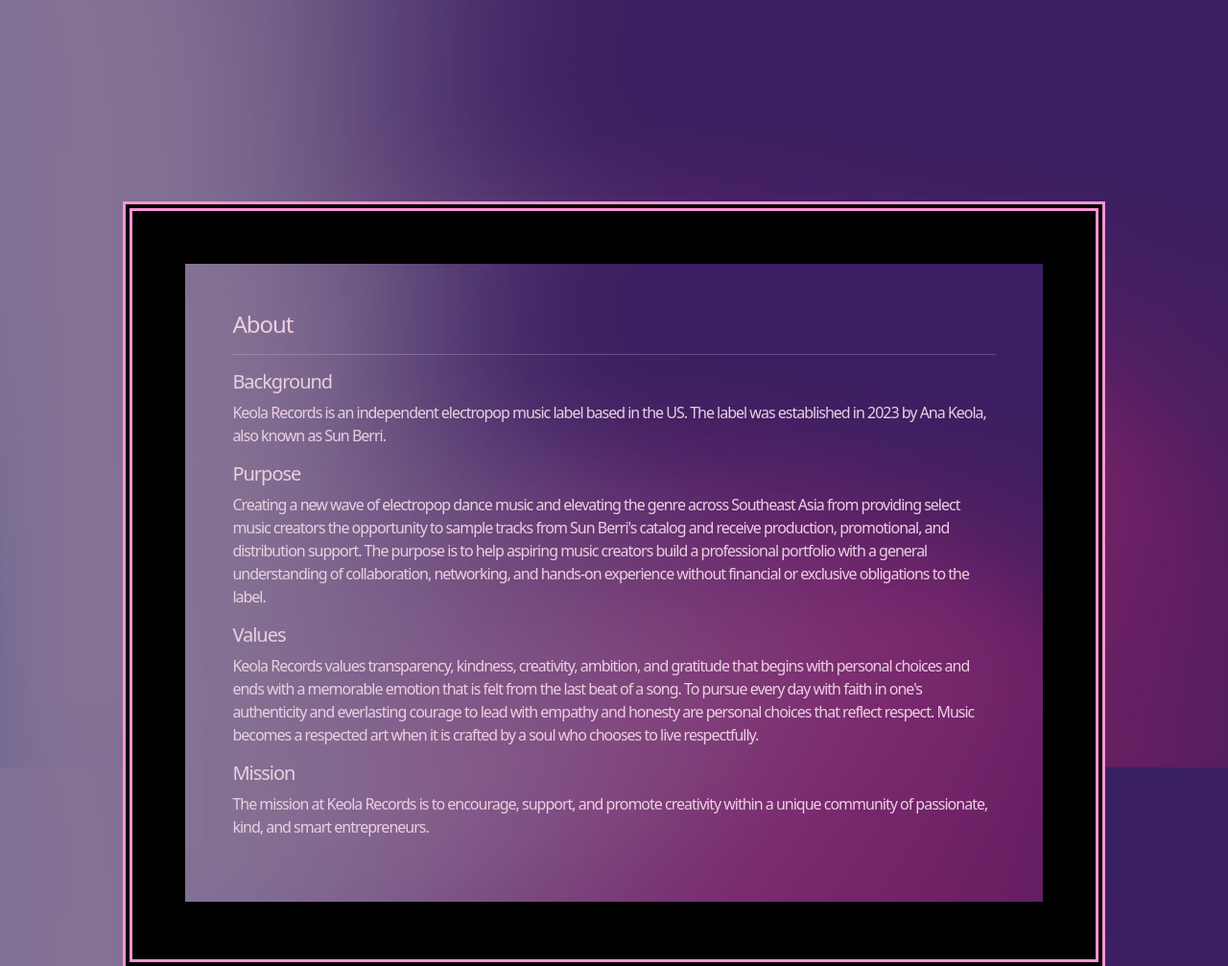
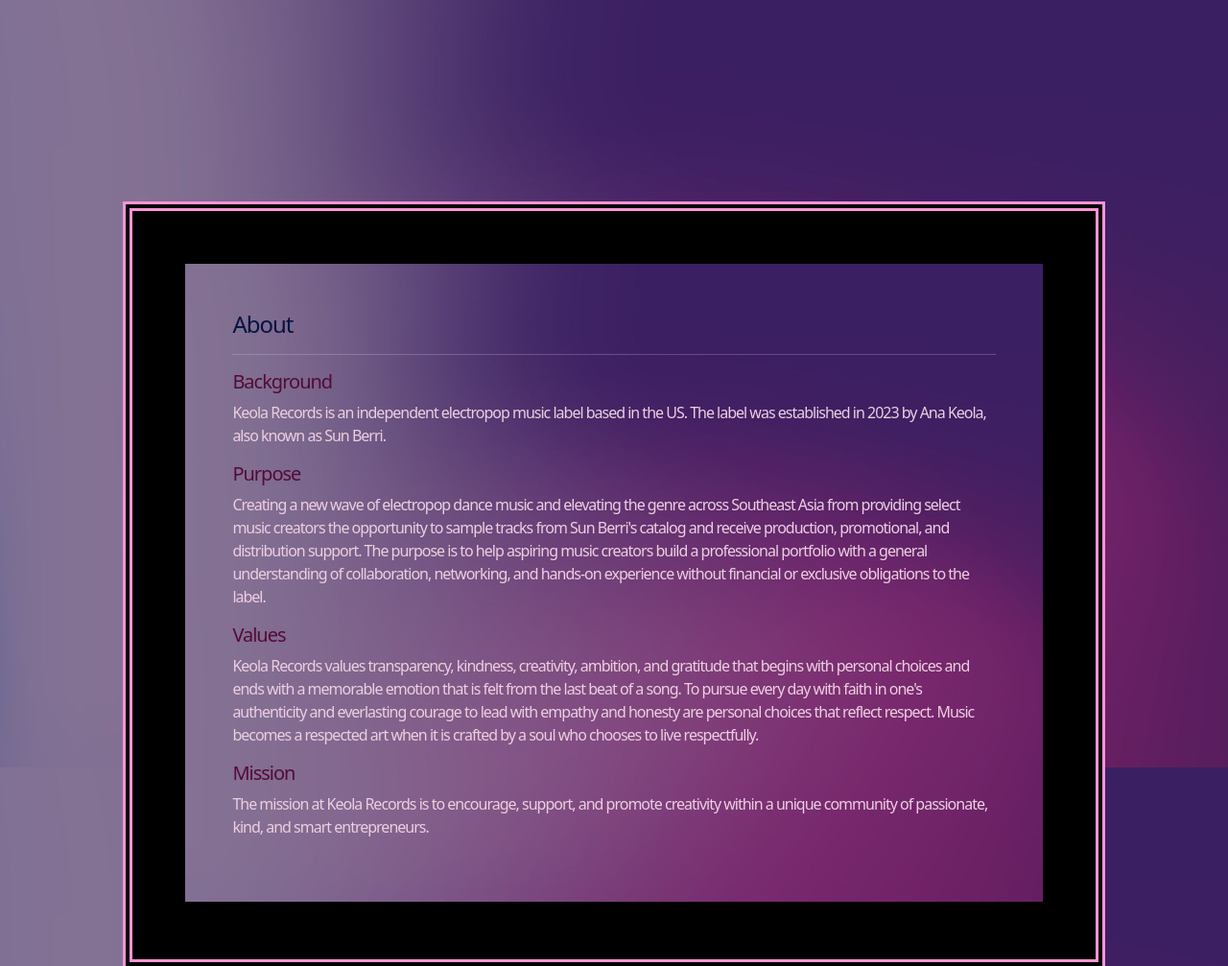
Before and after one commit to keolarecords/music, a plain HTML site: page about.html in a window 1280 px wide. Shown: the top 1007 px of the page at 96% size. Drawn offline with nearby package versions, Linux system fonts and the light colour scheme.

Commit message:
update css
update css colors of h4 and h5

```diff
--- a/style.css
+++ b/style.css
@@ -7,6 +7,7 @@
     body {
        padding: 10%;
     }
+
 
     .intro-image, .artist-info {
         background-image: url("purpledrop.jpg");
@@ -26,6 +27,10 @@
         border: 10px double #fd94d5;
         background-color: #000000;
         color:#eccfe1;
+    }
+
+    .music h5 {
+        color:#530b38;
     }
 
     .music-links {
@@ -83,6 +88,10 @@
         padding: 5%;
     }
 
+    .artist-info h4 {
+        color: rgb(5, 19, 65);
+    }
+
     .artist-gallery {
         max-width: 115px;
         max-height: auto;
```
